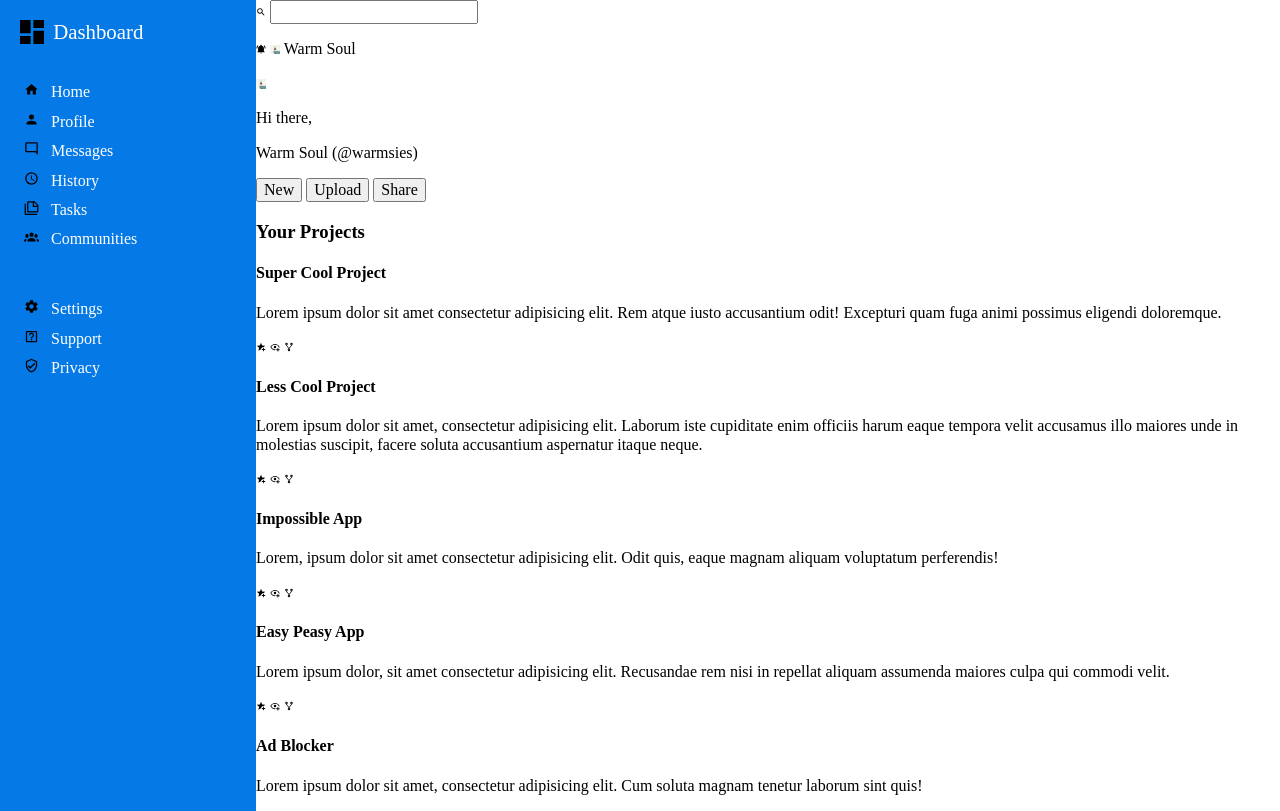
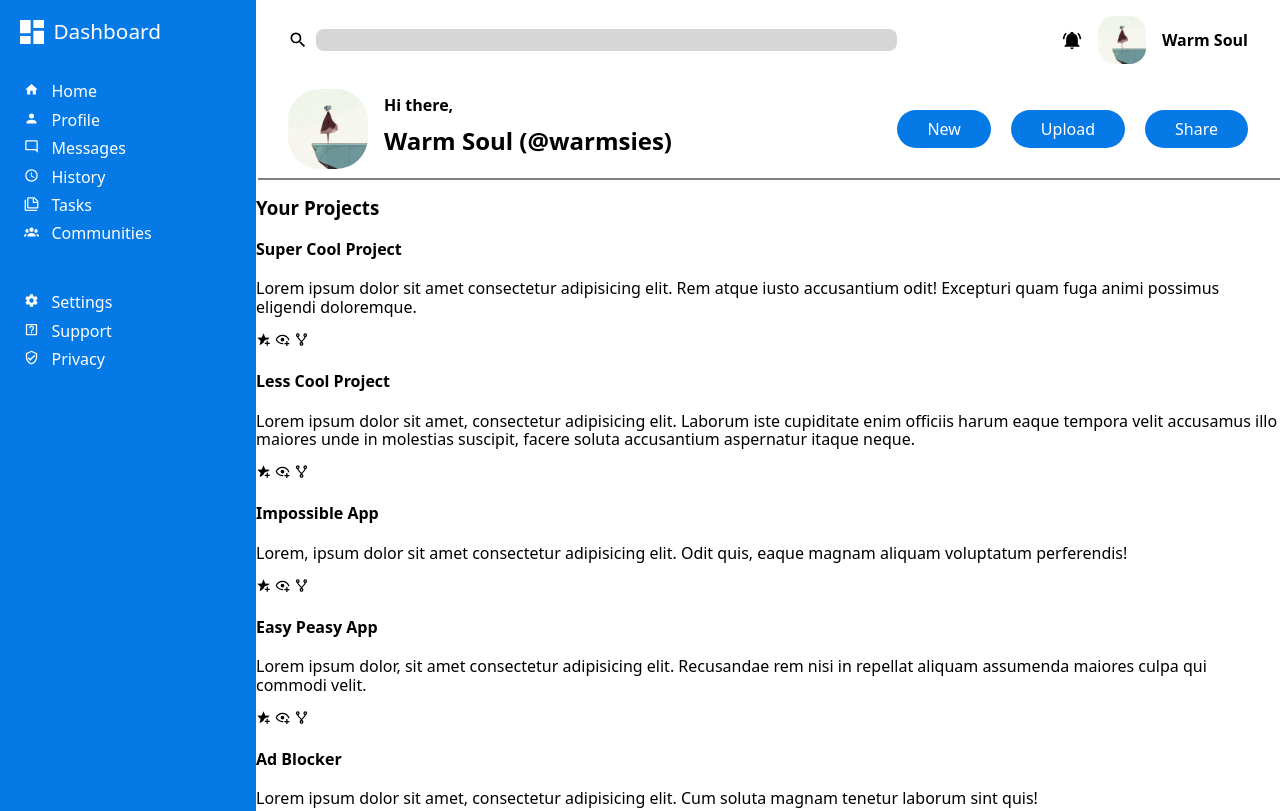
Before and after one commit to habbaszadegan/admin-dashboard, a website: page index.html in a window 1280 px wide. Shown: the top 811 px of the page. Drawn offline with Linux system fonts and the light colour scheme.

Commit message:
Fin styling hi-there section.

```diff
--- a/index.html
+++ b/index.html
@@ -10,30 +10,30 @@
 <body>
     <div class="entire-page">
         <div class="dashboard">
-            <div class="dashboard-title"><img src="./icons/dashboard.svg" alt="dashboard">&nbsp;Dashboard</div>
+            <div class="dashboard-title"><svg xmlns="http://www.w3.org/2000/svg" viewBox="0 0 24 24"><path d="M13,3V9H21V3M13,21H21V11H13M3,21H11V15H3M3,13H11V3H3V13Z" /></svg>&nbsp;Dashboard</div>
             <br>
             <div class="dashboard-main">
-                <div><img src="./icons/home.svg" alt="home">&nbsp;&nbsp;&nbsp;Home</div>
-                <div><img src="./icons/profile.svg" alt="profile">&nbsp;&nbsp;&nbsp;Profile</div>
-                <div><img src="./icons/message.svg" alt="message">&nbsp;&nbsp;&nbsp;Messages</div>
-                <div><img src="./icons/history.svg" alt="history">&nbsp;&nbsp;&nbsp;History</div>
-                <div><img src="./icons/tasks.svg" alt="tasks">&nbsp;&nbsp;&nbsp;Tasks</div>
-                <div><img src="./icons/communities.svg" alt="communities">&nbsp;&nbsp;&nbsp;Communities</div>
+                <div><svg xmlns="http://www.w3.org/2000/svg" viewBox="0 0 24 24"><path d="M10,20V14H14V20H19V12H22L12,3L2,12H5V20H10Z" /></svg>&nbsp;&nbsp;&nbsp;Home</div>
+                <div><svg xmlns="http://www.w3.org/2000/svg" viewBox="0 0 24 24"><path d="M12,4A4,4 0 0,1 16,8A4,4 0 0,1 12,12A4,4 0 0,1 8,8A4,4 0 0,1 12,4M12,14C16.42,14 20,15.79 20,18V20H4V18C4,15.79 7.58,14 12,14Z" /></svg>&nbsp;&nbsp;&nbsp;Profile</div>
+                <div><svg xmlns="http://www.w3.org/2000/svg" viewBox="0 0 24 24"><path d="M20 2H4C2.9 2 2 2.9 2 4V16C2 17.1 2.9 18 4 18H18L22 22V4C22 2.9 21.1 2 20 2M20 17.2L18.8 16H4V4H20V17.2Z" /></svg>&nbsp;&nbsp;&nbsp;Messages</div>
+                <div><svg xmlns="http://www.w3.org/2000/svg" viewBox="0 0 24 24"><path d="M12,20A8,8 0 0,0 20,12A8,8 0 0,0 12,4A8,8 0 0,0 4,12A8,8 0 0,0 12,20M12,2A10,10 0 0,1 22,12A10,10 0 0,1 12,22C6.47,22 2,17.5 2,12A10,10 0 0,1 12,2M12.5,7V12.25L17,14.92L16.25,16.15L11,13V7H12.5Z" /></svg>&nbsp;&nbsp;&nbsp;History</div>
+                <div><svg xmlns="http://www.w3.org/2000/svg" viewBox="0 0 24 24"><path d="M3,6V22H21V24H3A2,2 0 0,1 1,22V6H3M16,9H21.5L16,3.5V9M7,2H17L23,8V18A2,2 0 0,1 21,20H7C5.89,20 5,19.1 5,18V4A2,2 0 0,1 7,2M7,4V18H21V11H14V4H7Z" /></svg>&nbsp;&nbsp;&nbsp;Tasks</div>
+                <div><svg xmlns="http://www.w3.org/2000/svg" viewBox="0 0 24 24"><path d="M12,5.5A3.5,3.5 0 0,1 15.5,9A3.5,3.5 0 0,1 12,12.5A3.5,3.5 0 0,1 8.5,9A3.5,3.5 0 0,1 12,5.5M5,8C5.56,8 6.08,8.15 6.53,8.42C6.38,9.85 6.8,11.27 7.66,12.38C7.16,13.34 6.16,14 5,14A3,3 0 0,1 2,11A3,3 0 0,1 5,8M19,8A3,3 0 0,1 22,11A3,3 0 0,1 19,14C17.84,14 16.84,13.34 16.34,12.38C17.2,11.27 17.62,9.85 17.47,8.42C17.92,8.15 18.44,8 19,8M5.5,18.25C5.5,16.18 8.41,14.5 12,14.5C15.59,14.5 18.5,16.18 18.5,18.25V20H5.5V18.25M0,20V18.5C0,17.11 1.89,15.94 4.45,15.6C3.86,16.28 3.5,17.22 3.5,18.25V20H0M24,20H20.5V18.25C20.5,17.22 20.14,16.28 19.55,15.6C22.11,15.94 24,17.11 24,18.5V20Z" /></svg>&nbsp;&nbsp;&nbsp;Communities</div>
             </div>
             <br>
             <div class="dashboard-secondary">
-                <div><img src="./icons/settings.svg" alt="settings">&nbsp;&nbsp;&nbsp;Settings</div>
-                <div><img src="./icons/support.svg" alt="support">&nbsp;&nbsp;&nbsp;Support</div>
-                <div><img src="./icons/privacy.svg" alt="Privacy">&nbsp;&nbsp;&nbsp;Privacy</div>
+                <div><svg xmlns="http://www.w3.org/2000/svg" viewBox="0 0 24 24"><path d="M12,15.5A3.5,3.5 0 0,1 8.5,12A3.5,3.5 0 0,1 12,8.5A3.5,3.5 0 0,1 15.5,12A3.5,3.5 0 0,1 12,15.5M19.43,12.97C19.47,12.65 19.5,12.33 19.5,12C19.5,11.67 19.47,11.34 19.43,11L21.54,9.37C21.73,9.22 21.78,8.95 21.66,8.73L19.66,5.27C19.54,5.05 19.27,4.96 19.05,5.05L16.56,6.05C16.04,5.66 15.5,5.32 14.87,5.07L14.5,2.42C14.46,2.18 14.25,2 14,2H10C9.75,2 9.54,2.18 9.5,2.42L9.13,5.07C8.5,5.32 7.96,5.66 7.44,6.05L4.95,5.05C4.73,4.96 4.46,5.05 4.34,5.27L2.34,8.73C2.21,8.95 2.27,9.22 2.46,9.37L4.57,11C4.53,11.34 4.5,11.67 4.5,12C4.5,12.33 4.53,12.65 4.57,12.97L2.46,14.63C2.27,14.78 2.21,15.05 2.34,15.27L4.34,18.73C4.46,18.95 4.73,19.03 4.95,18.95L7.44,17.94C7.96,18.34 8.5,18.68 9.13,18.93L9.5,21.58C9.54,21.82 9.75,22 10,22H14C14.25,22 14.46,21.82 14.5,21.58L14.87,18.93C15.5,18.67 16.04,18.34 16.56,17.94L19.05,18.95C19.27,19.03 19.54,18.95 19.66,18.73L21.66,15.27C21.78,15.05 21.73,14.78 21.54,14.63L19.43,12.97Z" /></svg>&nbsp;&nbsp;&nbsp;Settings</div>
+                <div><svg xmlns="http://www.w3.org/2000/svg" viewBox="0 0 24 24"><path d="M11 18H13V16H11V18M12 6C9.8 6 8 7.8 8 10H10C10 8.9 10.9 8 12 8S14 8.9 14 10C14 12 11 11.8 11 15H13C13 12.8 16 12.5 16 10C16 7.8 14.2 6 12 6M19 5V19H5V5H19M19 3H5C3.9 3 3 3.9 3 5V19C3 20.1 3.9 21 5 21H19C20.1 21 21 20.1 21 19V5C21 3.9 20.1 3 19 3Z" /></svg>&nbsp;&nbsp;&nbsp;Support</div>
+                <div><svg xmlns="http://www.w3.org/2000/svg" viewBox="0 0 24 24"><path d="M21,11C21,16.55 17.16,21.74 12,23C6.84,21.74 3,16.55 3,11V5L12,1L21,5V11M12,21C15.75,20 19,15.54 19,11.22V6.3L12,3.18L5,6.3V11.22C5,15.54 8.25,20 12,21M10,17L6,13L7.41,11.59L10,14.17L16.59,7.58L18,9" /></svg>&nbsp;&nbsp;&nbsp;Privacy</div>
             </div>
         </div>
         <div class="top-bar">
             <div class="search-bar">
-                <div><img src="./icons/search.svg" alt="search"> <input type="text"></div>
+                <svg xmlns="http://www.w3.org/2000/svg" viewBox="0 0 24 24"><path d="M9.5,3A6.5,6.5 0 0,1 16,9.5C16,11.11 15.41,12.59 14.44,13.73L14.71,14H15.5L20.5,19L19,20.5L14,15.5V14.71L13.73,14.44C12.59,15.41 11.11,16 9.5,16A6.5,6.5 0 0,1 3,9.5A6.5,6.5 0 0,1 9.5,3M9.5,5C7,5 5,7 5,9.5C5,12 7,14 9.5,14C12,14 14,12 14,9.5C14,7 12,5 9.5,5Z" /></svg>&nbsp;&nbsp;<input type="text">
             </div>
             <div class="name-bar">
                 <p>
-                    <img src="./icons/notifications.svg" alt="notifications">
+                    <svg xmlns="http://www.w3.org/2000/svg" viewBox="0 0 24 24"><path d="M21,19V20H3V19L5,17V11C5,7.9 7.03,5.17 10,4.29C10,4.19 10,4.1 10,4A2,2 0 0,1 12,2A2,2 0 0,1 14,4C14,4.1 14,4.19 14,4.29C16.97,5.17 19,7.9 19,11V17L21,19M14,21A2,2 0 0,1 12,23A2,2 0 0,1 10,21M19.75,3.19L18.33,4.61C20.04,6.3 21,8.6 21,11H23C23,8.07 21.84,5.25 19.75,3.19M1,11H3C3,8.6 3.96,6.3 5.67,4.61L4.25,3.19C2.16,5.25 1,8.07 1,11Z" /></svg>
                     <img src="./icons/profile-pic.png" alt="profile-pic">
                     Warm Soul
                 </p>
--- a/styles.css
+++ b/styles.css
@@ -1,25 +1,20 @@
-.dashboard img{
-    width: 15px;
-    fill: white;
-}
-
-.top-bar img {
-    width: 10px;
+body {
+    font-family: system-ui, -apple-system, BlinkMacSystemFont, 'Segoe UI', Roboto, Oxygen, Ubuntu, Cantarell, 'Open Sans', 'Helvetica Neue', sans-serif;
 }
 
 .projects img {
-    width: 10px;
+    width: 15px;
 }
 
 .trending img {
-    width: 10px;
+    width: 15px;
 }
 
 
 
 .entire-page {
     display: grid;
-    grid-template-columns: minmax(130px, 1fr) 4fr;
+    grid-template-columns: minmax(170px, 1fr) 4fr;
 }
 
 .dashboard {
@@ -29,14 +24,19 @@
     padding: 1rem;
 }
 
+.dashboard svg {
+    width: 15px;
+    fill: white;
+}
+
 .dashboard-title {
     font-size: 1.3rem;
     display: flex;
     align-items: center;
 }
 
-.dashboard-title img {
-    width: 2rem;
+.dashboard-title svg {
+    min-width: 2rem;
 }
 
 .dashboard-title ~ div {
@@ -45,3 +45,85 @@
     gap: 10px;
     padding: 1rem .5rem;
 }
+
+.top-bar {
+    display: grid;
+    grid-template-columns: 2fr 1fr;
+    padding: 0rem 2rem;
+    box-shadow: 2px 2px grey;
+}
+
+.top-bar svg{
+    width: 20px;
+}
+
+.search-bar {
+    display: flex;
+    align-items: center;
+}
+
+.search-bar input {
+    background-color: rgba(161, 160, 160, 0.435);
+    border: none;
+    border-radius: .5rem;
+    height: 20px;
+    flex-grow: 1;
+}
+
+.name-bar, .post {
+    justify-self: end;
+    align-self: center;
+}
+
+.name-bar p {
+    font-weight: bold;
+    display: flex;
+    align-items: center;
+    gap: 1rem;
+}
+
+.name-bar img {
+    width: 3rem;
+    border-radius: 1rem;
+}
+
+.hi-there {
+    display: grid;
+    grid-template-columns: .5fr 4fr;
+    font-weight: bold;
+    align-items: center;
+}
+
+.hi-there img {
+    width: 5rem;
+    grid-row: 1 / 3;
+    border-radius: 2rem;
+    justify-self: center;
+}
+
+.hi-there :nth-child(n+2) {
+    margin-left: 1rem;
+}
+
+.hi-there img + p {
+    margin-bottom: .3rem;
+}
+
+.hi-there :last-child {
+    font-size: 1.5rem;
+    margin-top: .5rem;
+}
+
+.post {
+    display: flex;
+    flex-wrap: nowrap;
+    gap: 20px;
+}
+
+.post button {
+    background-color: rgb(5, 121, 230);
+    color: white;
+    border: none;
+    padding: 10px 30px;
+    border-radius: 2rem;
+}
```
